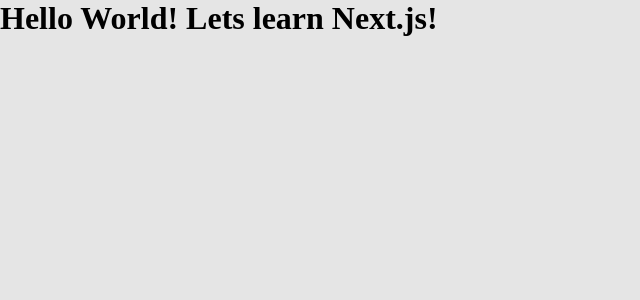
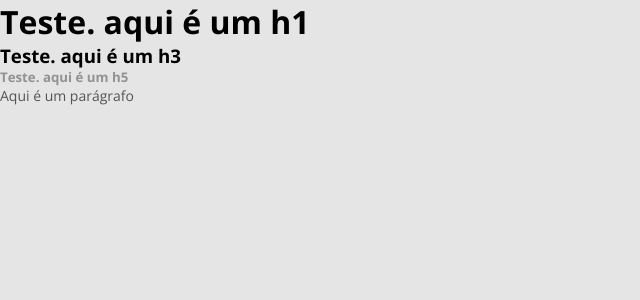
Before and after one commit to MayllaRabay/desafio-modulo-1, a Next.js app: page / in a window 1280 px wide. Shown: the top 300 px of the page, without its empty margins (0-640 px from the left). Built offline with nearby package versions, Linux system fonts and the light colour scheme.

Commit message:
Pasta 'Components' criada. Estilo global definido

```diff
--- /dev/null
+++ b/src/pages/_document.tsx
@@ -0,0 +1,18 @@
+import Document, { Html, Head, Main, NextScript } from 'next/document';
+
+export default class MyDocument extends Document {
+  render() {
+    return(
+      <Html>
+        <Head>
+          <link rel="preconnect" href="https://fonts.gstatic.com" />
+          <link href="https://fonts.googleapis.com/css2?family=Open+Sans:wght@400;700&display=swap" rel="stylesheet" />
+        </Head>
+          <body>
+            <Main />
+            <NextScript />
+          </body>
+      </Html>
+    )
+  }
+}
--- a/src/pages/index.tsx
+++ b/src/pages/index.tsx
@@ -1,5 +1,10 @@
 export default function Home() {
   return (
-    <h1>Hello World! Lets learn Next.js!</h1>
+    <>
+      <h1>Teste. aqui é um h1</h1>
+      <h3>Teste. aqui é um h3</h3>
+      <h5>Teste. aqui é um h5</h5>
+      <p>Aqui é um parágrafo</p>
+    </>
   )
 }
--- a/src/styles/global.scss
+++ b/src/styles/global.scss
@@ -19,5 +19,26 @@
 }
 
 body {
+  color: var(--gray-500);
   background-color: var(--gray-100);
+  font-family: 'Open Sans', sans-serif;
 }
+
+h1,
+h3 {
+  color: var(--black);
+}
+
+h5 {
+  color: var(--gray-200);
+}
+
+p,
+span {
+  font-size: 87.5%;
+}
+
+input {
+  background: var(--white);
+  border: 1px solid var(--gray-50);
+}
```
Also changed, not shown: src/components/Header/index.tsx (added), src/components/Header/styles.module.scss (added).
